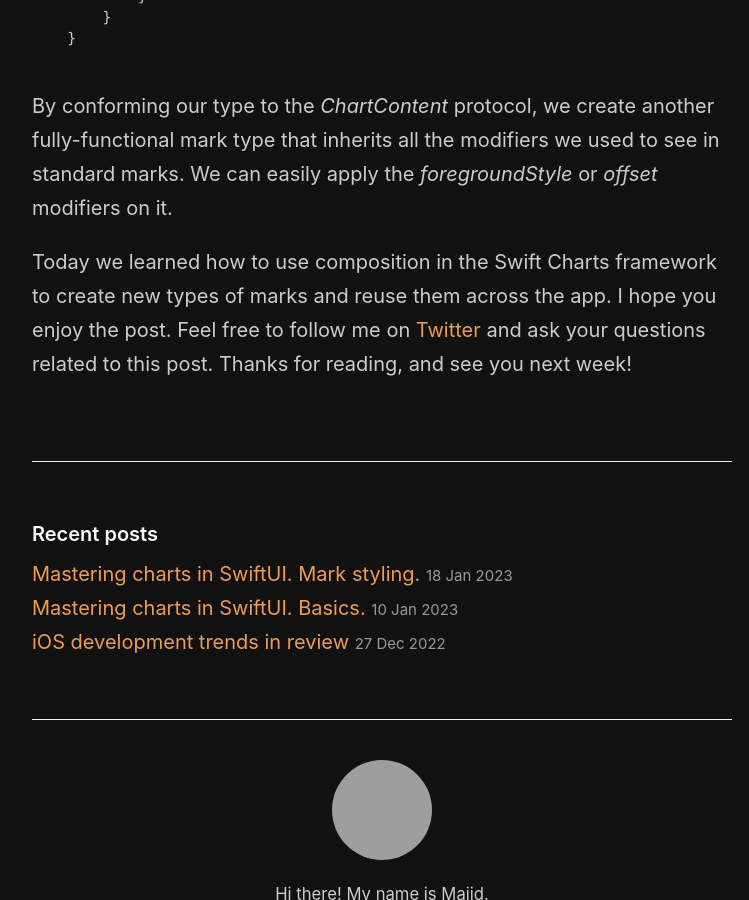
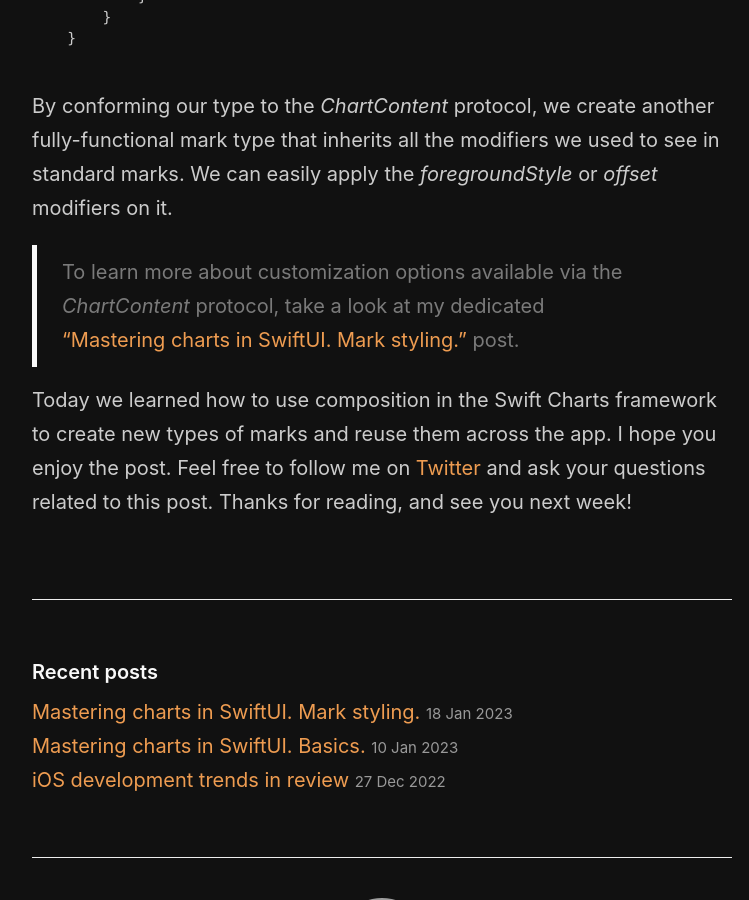
Before and after one commit to mecid/mecid.github.io, a Jekyll site: the page built from _posts/2023-01-26-mastering-charts-in-swiftui-custom-marks.md, in a window 1280 px wide and 900 px high, scrolled down 6315 px, cut to the strip 0-900 px from the top of the window. Shown: the whole strip, without its empty margins (258-1007 px from the left). Built offline with Jekyll 4.4.1, drawn with Linux system fonts in a browser that asks for light colours; grey boxes are pictures that could not be loaded.

Commit message:
another reference post added to the custom chart marks post

```diff
--- a/_posts/2023-01-26-mastering-charts-in-swiftui-custom-marks.md
+++ b/_posts/2023-01-26-mastering-charts-in-swiftui-custom-marks.md
@@ -147,4 +147,6 @@
 
 By conforming our type to the *ChartContent* protocol, we create another fully-functional mark type that inherits all the modifiers we used to see in standard marks. We can easily apply the *foregroundStyle* or *offset* modifiers on it.
 
+> To learn more about customization options available via the *ChartContent* protocol, take a look at my dedicated ["Mastering charts in SwiftUI. Mark styling."](/2023/01/18/mastering-charts-in-swiftui-mark-styling/) post.
+
 Today we learned how to use composition in the Swift Charts framework to create new types of marks and reuse them across the app. I hope you enjoy the post. Feel free to follow me on [Twitter](https://twitter.com/mecid) and ask your questions related to this post. Thanks for reading, and see you next week!
```
